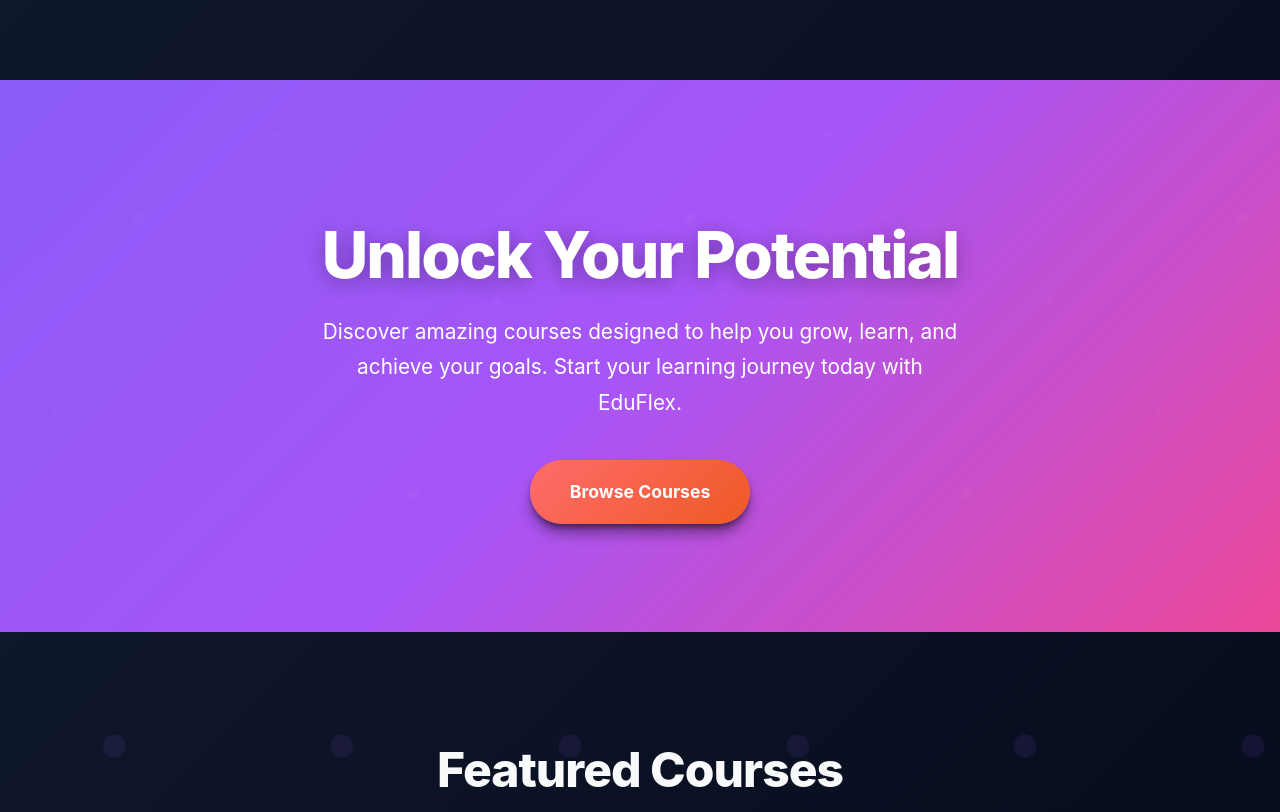
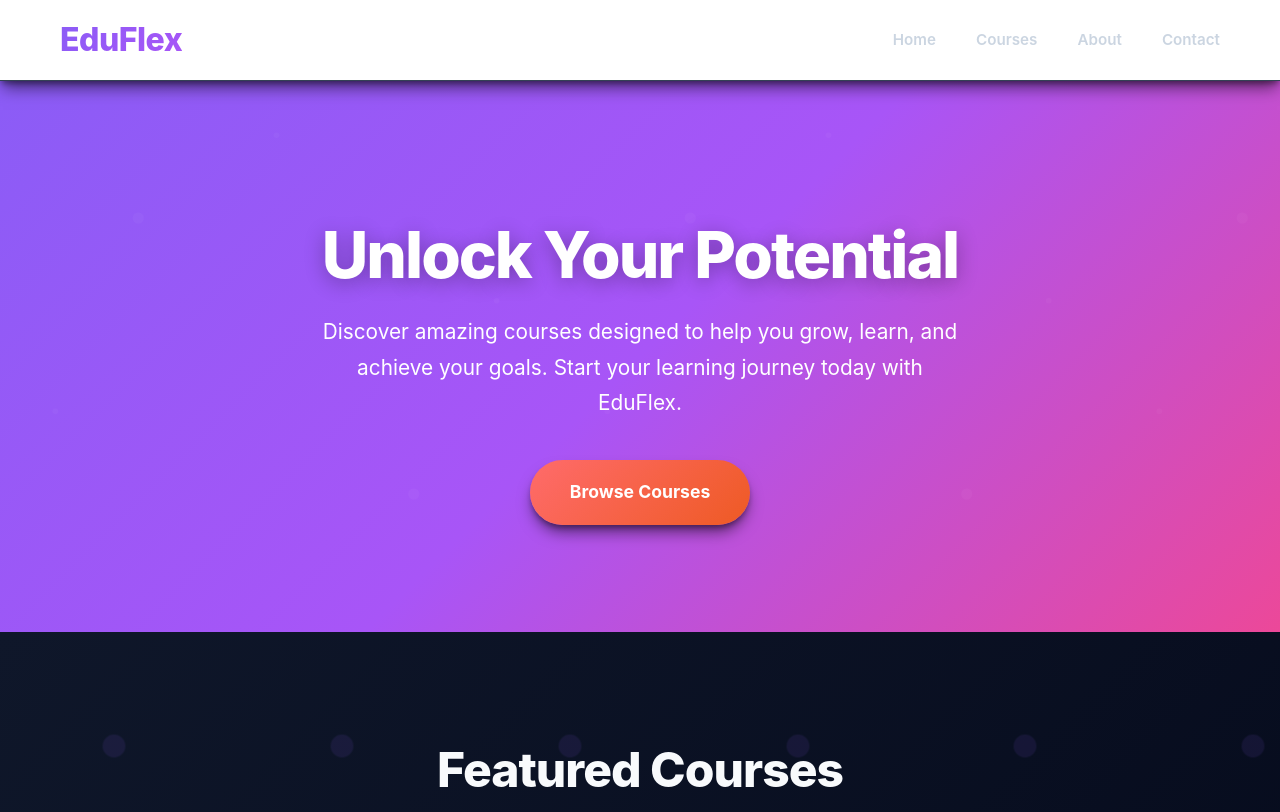
Before and after one commit to Failureguy94/eduflex-course-website, a plain HTML site: page index.html in a window 1280 px wide. Shown: the top 812 px of the page. Drawn offline with Linux system fonts and the light colour scheme.

Commit message:
Update index.html

```diff
--- a/index.html
+++ b/index.html
@@ -7,6 +7,25 @@
     <link rel="stylesheet" href="styles.css">
 </head>
 <body>
+    <!-- Navigation -->
+    <nav class="navbar">
+        <div class="nav-container">
+            <div class="nav-logo">
+                <a href="index.html">EduFlex</a>
+            </div>
+            <div class="nav-menu" id="nav-menu">
+                <a href="index.html" class="nav-link">Home</a>
+                <a href="courses.html" class="nav-link">Courses</a>
+                <a href="about.html" class="nav-link">About</a>
+                <a href="contact.html" class="nav-link">Contact</a>
+            </div>
+            <div class="nav-toggle" id="nav-toggle">
+                <span class="bar"></span>
+                <span class="bar"></span>
+                <span class="bar"></span>
+            </div>
+        </div>
+    </nav>
     <!-- Hero Section -->
     <section class="hero">
         <div class="hero-content">
```
